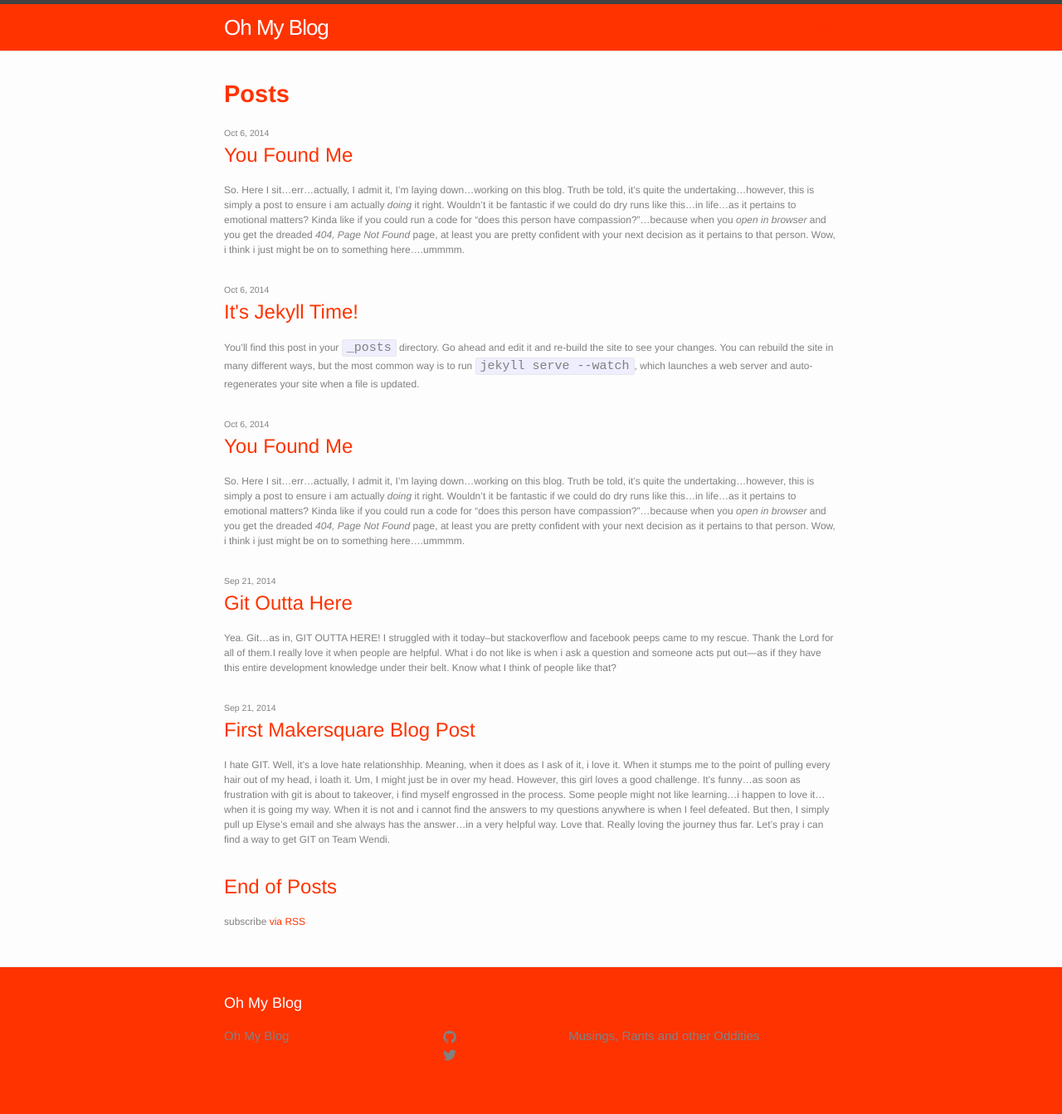
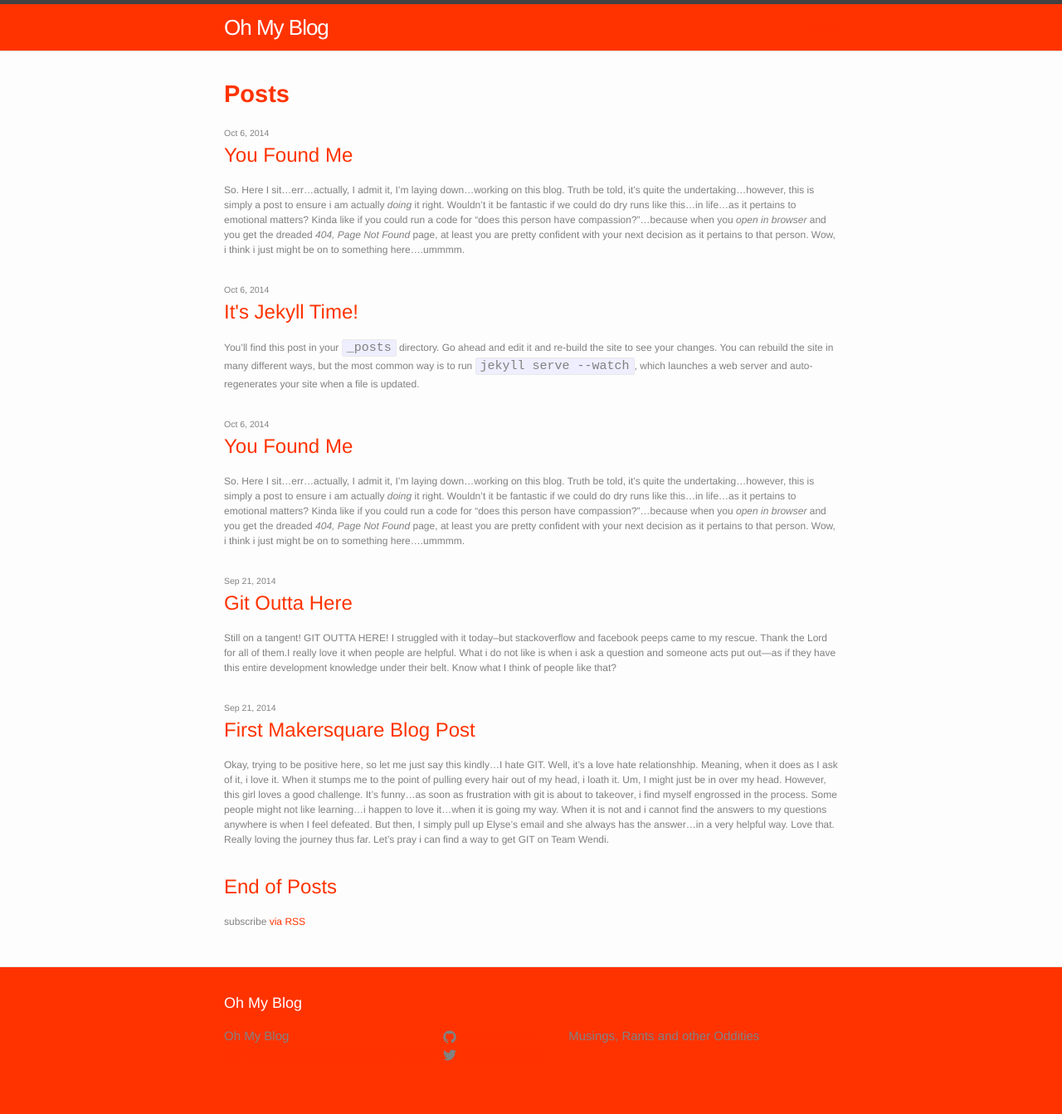
Before and after one commit to AreYouCereal/areyoucereal.github.io, a Jekyll site: the page built from index.html, in a window 1280 px wide. Shown: the whole page at 83% size. Built offline with Jekyll 4.4.1, drawn with Linux system fonts in a browser that asks for light colours.

Commit message:
adding updated posts

```diff
--- a/_posts/2014-09-21-first-makersquare-blog-post.markdown
+++ b/_posts/2014-09-21-first-makersquare-blog-post.markdown
@@ -4,5 +4,5 @@ title: "First Makersquare Blog Post"
 date: 2014-09-21
 ---
 
-I hate GIT. Well, it's a love hate relationshhip. Meaning, when it does as I ask of it, i love it. When it stumps me to the point of pulling every hair out of my head, i loath it. Um, I might just be in over my head.
+Okay, trying to be positive here, so let me just say this kindly...I hate GIT. Well, it's a love hate relationshhip. Meaning, when it does as I ask of it, i love it. When it stumps me to the point of pulling every hair out of my head, i loath it. Um, I might just be in over my head.
 However, this girl loves a good challenge. It's funny...as soon as frustration with git is about to takeover, i find myself engrossed in the process. Some people might not like learning...i happen to love it...when it is going my way. When it is not and i cannot find the answers to my questions anywhere is when I feel defeated. But then, I simply pull up Elyse's email and she always has the answer...in a very helpful way. Love that. Really loving the journey thus far. Let's pray i can find a way to get GIT on Team Wendi.
--- a/_posts/2014-09-22-blog-2-post.markdown
+++ b/_posts/2014-09-22-blog-2-post.markdown
@@ -4,7 +4,7 @@ title: "Git Outta Here"
 date: 2014-09-21
 ---
 
-Yea. Git...as in, GIT OUTTA HERE! I struggled with it today--but stackoverflow and facebook peeps came to my rescue. Thank the Lord for all of them.I really love it when people are helpful. What i do not like is when i ask a question and someone acts put out---as if they have this entire development knowledge under their belt. Know what I think of people like that?
+Still on a tangent! GIT OUTTA HERE! I struggled with it today--but stackoverflow and facebook peeps came to my rescue. Thank the Lord for all of them.I really love it when people are helpful. What i do not like is when i ask a question and someone acts put out---as if they have this entire development knowledge under their belt. Know what I think of people like that?
 
 I think they suck.
 Big time.
```
